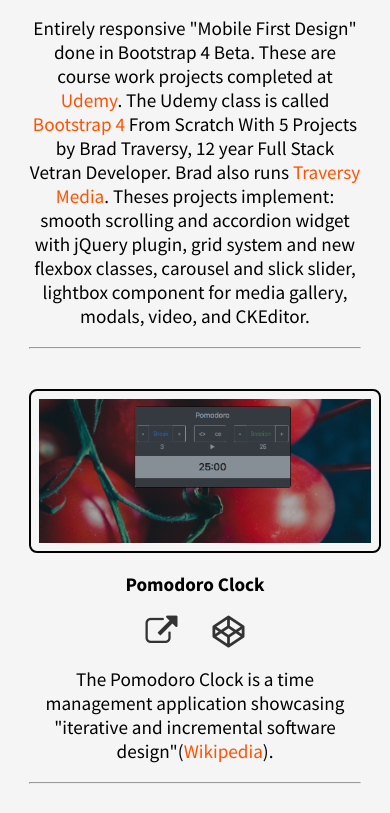
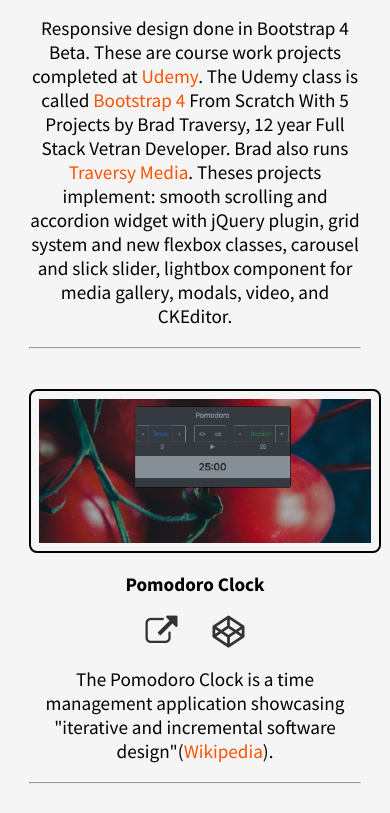
Before and after one commit to markwartman1/portfolio, a plain HTML site: page index.html in a window 390 px wide. Shown: the part 2249-3062 px from the top of the page. Drawn offline with nearby package versions, Linux system fonts and the light colour scheme.

Commit message:
Mobile need improvement to make this claim, so change wording.

```diff
--- a/index.html
+++ b/index.html
@@ -66,7 +66,7 @@
             <img class="portfolio-image" src="portfolioImages/bsClass_Glozzom.png" alt=""></a>
             <p><strong>Bootstrap 4 Beta - Udemy Course Projects</strong></p>
             <a href="https://github.com/markwartman1"><i class="fa fa-github portfolio-link" aria-hidden="true"></i></a>
-            <p>Entirely responsive "Mobile First Design" done in Bootstrap 4 Beta. These are course work projects completed at
+            <p>Responsive design done in Bootstrap 4 Beta. These are course work projects completed at
               <a href="https://www.udemy.com" target="_blank">Udemy</a>.  The Udemy class is called
               <a href="https://www.udemy.com/bootstrap-4-from-scratch-with-5-projects/" target="_blank">Bootstrap 4</a>
               From Scratch With 5 Projects by Brad Traversy, 12 year Full Stack Vetran Developer. Brad also runs
```
